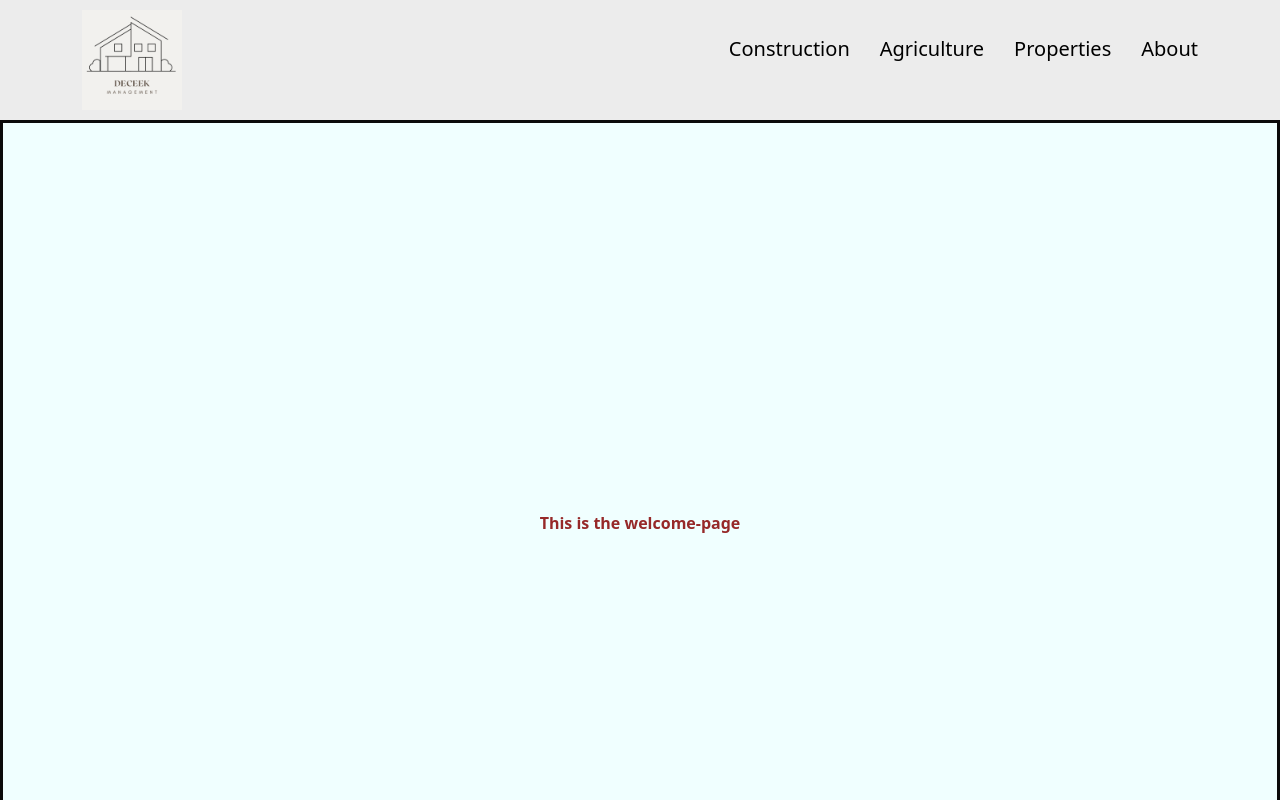
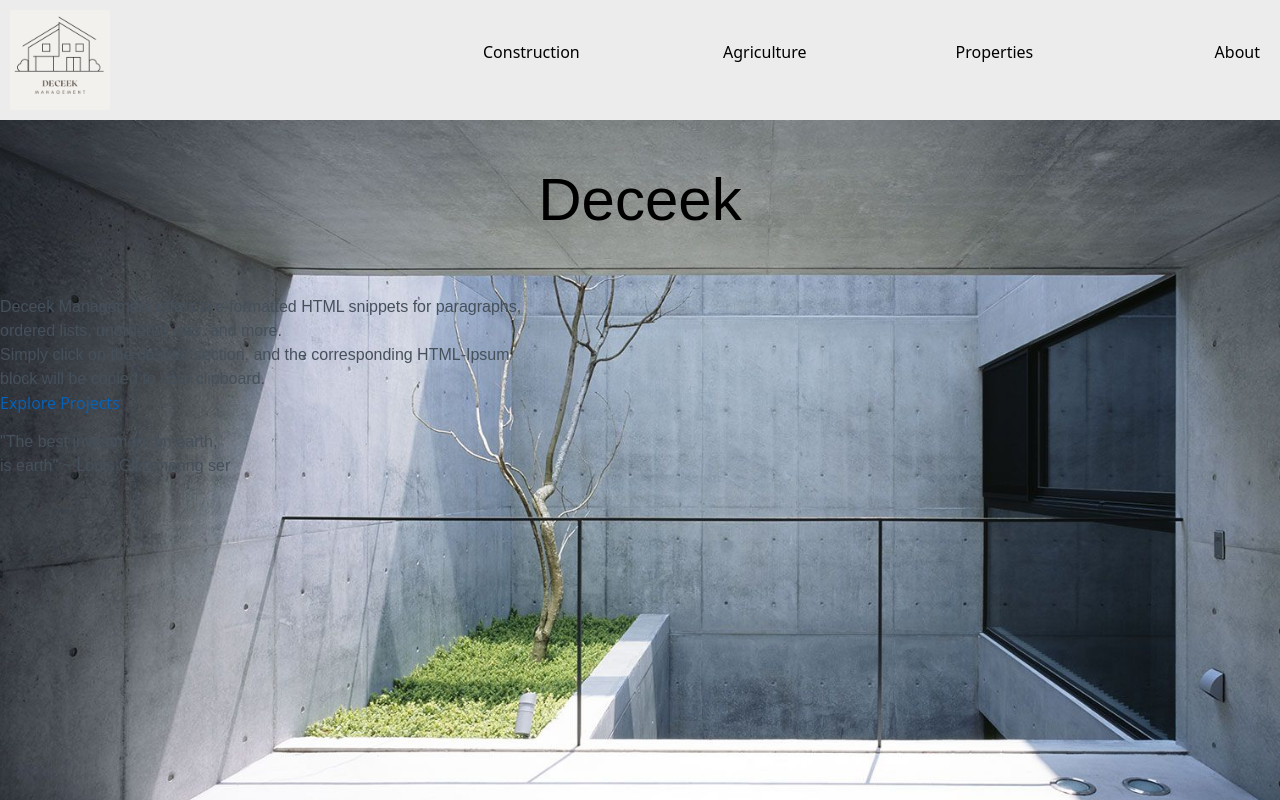
Before and after one commit to willytoo33/deceekRealtorManager, an Angular app: page / in a window 1280 px wide. Shown: the top 800 px of the page. Built offline with nearby package versions, Linux system fonts and the light colour scheme.

Commit message:
Hero Section Created

```diff
--- a/src/app/header/header.component.css
+++ b/src/app/header/header.component.css
@@ -1,53 +1,86 @@
-/* :host {
-    position: sticky;
+:host {
+    position: fixed;
+    top: 0;
+    width: 100%;
     z-index: 1000;
-} */
+    background: white;
+    height: 120px;
+}
 
-header{
+header {
     padding: 10px;
     background: #ececec;
 }
+
 .fixed {
     position: fixed;
     width: 100%;
     transition: 0.2s linear;
     top: 0px;
 }
+
 .notfixed {
     position: static;
     transition: 0.2s linear;
     top: -50px;
 }
+
 .logo {
     width: 100px;
 }
+
 .logo:hover {
     cursor: pointer;
 }
+
 .desktop-menu {
-    margin-top: 24px;
+    margin-top: 20px;
 }
+
 .desktop-menu ul {
-    padding: 0;
     margin: 0;
+    /* justify-content: end; */
+    gap: 0px;
+    display: grid;
+    grid-template-columns: repeat(auto-fit, minmax(15px, 1fr));
+    /* align-items: center;
+    justify-content: center; */
 }
+
 .desktop-menu ul li {
     list-style-type: none;
     color: black;
-    display: inline-block;
-    font-size: 20px;
-    margin-left: 30px;
+    /* font-size: 20px; */
+    padding: 10px;
+    margin-left: 0;
+    /* justify-content: center;
+    align-items: center; */
+    /* transition: transform 0.2s ease-in-out, font-weight 0.2s ease-in-out, color 0.2s ease-in-out; */
 }
+
 .desktop-menu ul li:hover {
-    font-size: 21px;
+    transform: scale(1.1);
     font-weight: bold;
     cursor: pointer;
     color: #363636;
+    z-index: 1000;
     transition: 0.4s ease-in-out;
 }
+
 .menu-icon {
     display: none;
 }
+
+/* .menu-list {
+    display: flex;
+    flex-direction: row;
+    list-style-type: none;
+    margin: 0;
+    padding: 0;
+    justify-content: space-between;
+    text-align: center;
+    width: 100%;
+} */
 
 
 @media screen and (min-width: 128px) and (max-width: 900px) {
@@ -60,6 +93,7 @@ header{
         height: 100%;
         transition: 0.4s ease-in-out;
     }
+
     .desktop-menu ul li {
         display: block;
         text-align: left;
@@ -67,12 +101,14 @@ header{
         margin: 0px;
         border-bottom: 1px solid grey;
     }
+
     .menu-icon {
         display: block;
         color: black;
         font-size: 40px;
         padding: 10px;
     }
+
     .mobile-menu {
         right: 0;
         transition: 0.4s ease-in-out;
--- a/src/app/header/header.component.html
+++ b/src/app/header/header.component.html
@@ -9,7 +9,7 @@
 
 <body>
     <header>
-        <div class="container">
+        <div>
             <div class="row">
                 <div class="col-md-3 col-sm-3 col-3">
                     <div class="logo-container">
--- a/src/app/homepage/homepage.component.css
+++ b/src/app/homepage/homepage.component.css
@@ -1,30 +1,87 @@
-
+/*---------------------------------------------------------------------------------
+# General
+----------------------------------------------------------------------------------*/
 * {
     margin: 0;
     padding: 0;
     box-sizing: border-box;
 }
 
+:host {
+    display: block;
+    padding-top: 120px;
+}
 
-div {
-    border: 3px, solid, #0b0a0a;
+body {
+    font-family: "Open Sans", sans-serif;
+    color: #272829;
+    height: calc(100vh-120px);
+    top: 120px;
+}
+
+a {
+    color: #0563bb;
+    text-decoration: none;
+}
+
+a:hover {
+    color: #067ded;
+    text-decoration: none;
+}
+
+h1,
+h2,
+h3,
+h4,
+h5,
+h6 {
+    font-family: "Raleway", sans-serif;
 }
 
 p {
-    color: rgb(150, 41, 41);
-    font-weight: bold;
+    color: #45505b;
+    margin: 15px 0 0 0;
+    font-size: 16px;
+    font-family: "Poppins", sans-serif;
 }
 
-.welcome-page {
+/*---------------------------------------------------------------------------------
+# Hero Section
+----------------------------------------------------------------------------------*/
+
+.hero-section {
     height: 100vh;
-    background-color:azure;
-
-    display: flex;
-    align-items: center;
-    justify-content: center;
-
+    background-color: white;
+    /* display: flex; */
+    background-image: url(../../assets/AtticElevation.jpg);
+    background-size: cover;
+    background-repeat: no-repeat;
+    background-position: center;
+    grid-template-areas:
+        "head head head"
+        "texts texts texts"
+        "texts texts texts"
+    ;
 }
 
+.hero-heading {
+    justify-content: center;
+    grid-template-areas: "head";
+    height: 20vh;
+    display: grid;
+    place-items: center;
+}
+.hero-texts {
+    grid-template-areas: "texts";
+    height: 80vh;
+    grid-template-columns: 70% 30%;
+}
+
+
+.hero-heading h1 {
+    font-size: 60px;
+    color: black;
+}
 
 .page-one {
     height: 80vh;
--- a/src/app/homepage/homepage.component.html
+++ b/src/app/homepage/homepage.component.html
@@ -1,14 +1,36 @@
 <!DOCTYPE html>
 <html lang="en">
+
 <head>
     <meta charset="UTF-8">
     <meta name="viewport" content="width=device-width, initial-scale=1.0">
     <title>Document</title>
 </head>
+
 <body>
     <div>
-        <section class="welcome-page">
-            <p>This is the welcome-page</p>
+        <section class="hero-section">
+
+            <div class="hero-heading">
+                <h1>Deceek</h1>
+            </div>
+
+            <div class="hero-texts">
+                <div class="hero-about">
+                    <p>Deceek Management offers pre-formatted HTML snippets for paragraphs, <br> ordered lists,
+                        unordered lists, and more.
+                        <br>Simply click on the desired section, and the corresponding HTML-Ipsum <br>
+                        block will be copied to your clipboard.
+                    </p>
+                    <a href="#">Explore Projects</a>
+                </div>
+
+                <div class="hero-quote">
+                    <p>"The best investment on earth, <br> is earth" ~ Louis Glickmanng ser</p>
+                </div>
+            </div>
+
+
         </section>
 
         <section class="page-one">
@@ -26,4 +48,5 @@
     </div>
 
 </body>
+
 </html>
```
Also changed, not shown: src/assets/AtticElevation.jpg (added).
